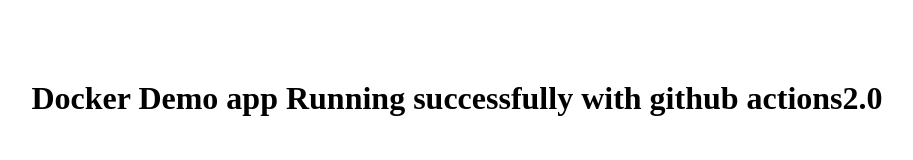
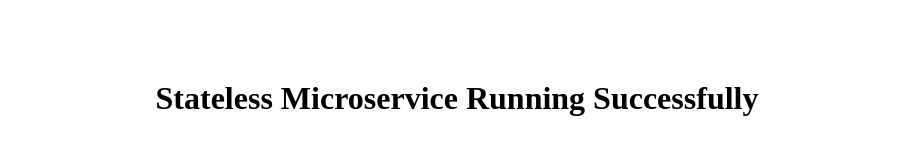
Before and after one commit to ratanpatil212/docker-app, a website: page index.html in a window 1280 px wide. Shown: the whole page, without its empty margins (183-1096 px from the left). Drawn offline with Linux system fonts and the light colour scheme.

Commit message:
Update index.html

```diff
--- a/index.html
+++ b/index.html
@@ -14,6 +14,6 @@
     </style>
 </head>
 <body>
-    <h1>Docker Demo app Running successfully with github actions2.0</h1>
+    <h1>Stateless Microservice Running Successfully</h1>
 </body>
 </html>
```
